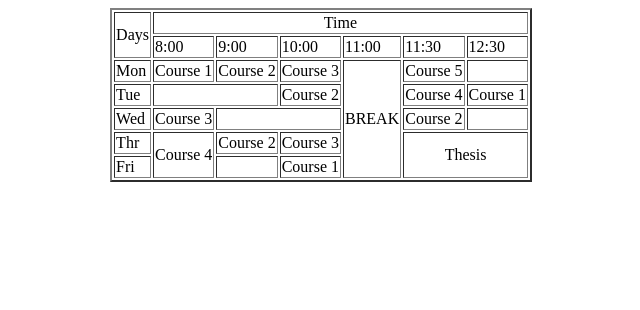
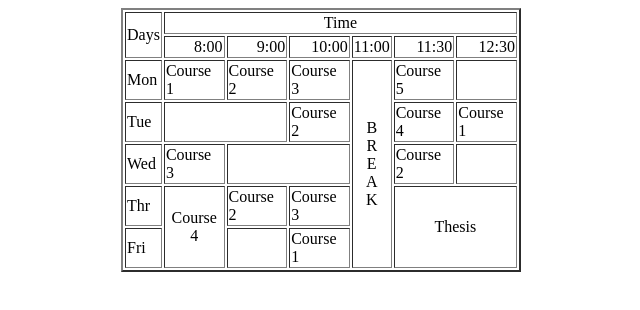
Before and after one commit to r-iddhi-a/html, a plain HTML site: page t5.html in a window 1280 px wide. Shown: the whole page, without its empty margins (319-959 px from the left). Drawn offline with Linux system fonts and the light colour scheme.

Commit message:
t2 added

```diff
--- a/t5.html
+++ b/t5.html
@@ -6,26 +6,26 @@
     <title>Document</title>
 </head>
 <body>
-    <table border="2" align="center">
+    <table border="2" align="center" height="100px" width="400px">
         <tr>
             <td rowspan="2" align="center">Days</td>
             <td colspan="6" align="center">Time</td>
 
         </tr>
         <tr>
-            <td>8:00</td>
-            <td>9:00</td>
-            <td>10:00</td>
-            <td>11:00</td>
-            <td>11:30</td>
-            <td>12:30</td>
+            <td align="right">8:00</td>
+            <td align="right">9:00</td>
+            <td align="right">10:00</td>
+            <td align="right">11:00</td>
+            <td align="right">11:30</td>
+            <td align="right">12:30</td>
         </tr>
         <tr>
             <td>Mon</td>
             <td>Course 1</td>
             <td>Course 2</td>
             <td>Course 3</td>
-            <td rowspan="5" align="center">BREAK</td>
+            <td rowspan="5" align="center">B<br>R<br>E<br>A<br>K</td>
             <td>Course 5</td>
             <td></td>
         </tr>
```
Also changed, not shown: login form.html (deleted, +0 -15 lines), t2.html (+1 -1 lines), t4.html (+3 -3 lines).
